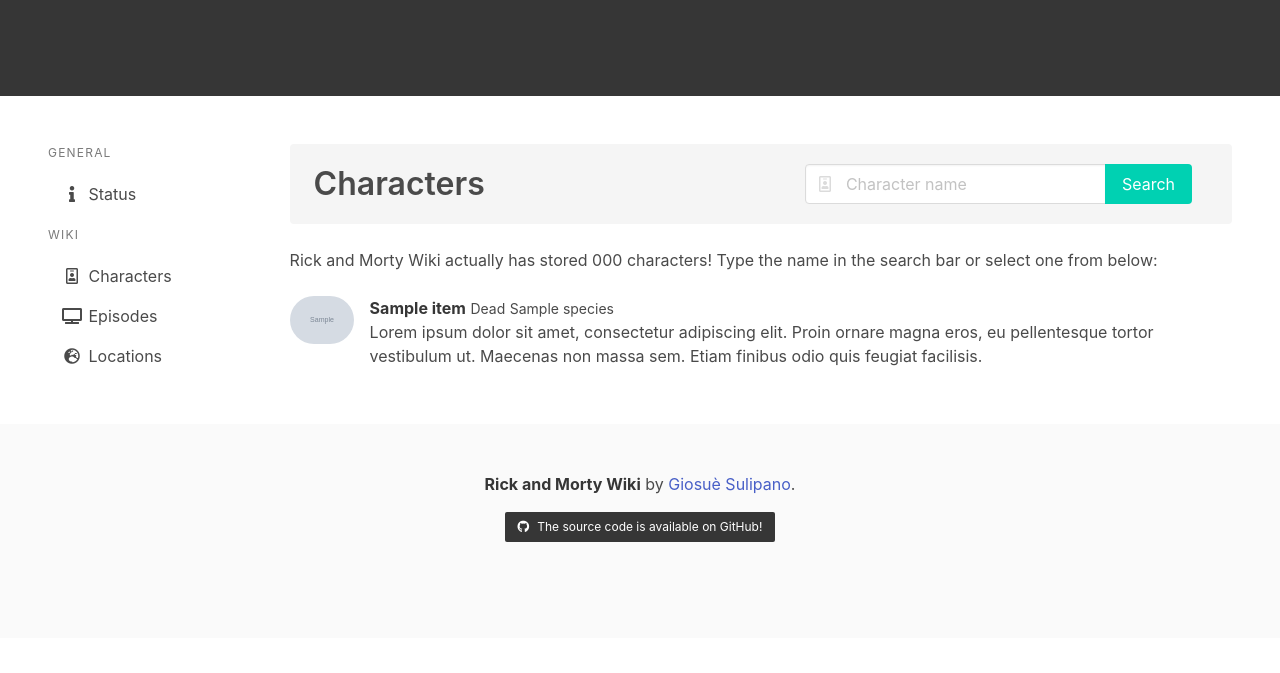
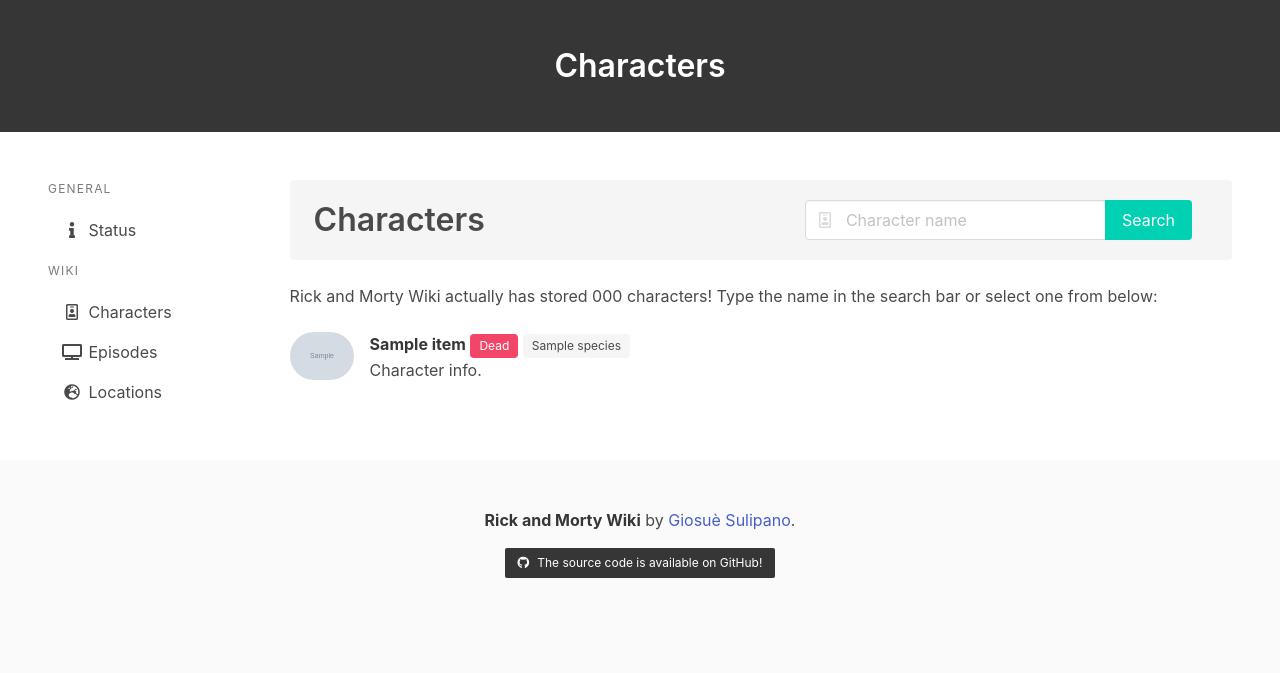
Before and after one commit to imgios/RaM-wiki, a Flask app: template ramwiki/characters/templates/characters/index.html in a window 1280 px wide. Shown: the top 673 px of the page. Run offline with Flask 2, Linux system fonts and the light colour scheme; the template is opened without the code that fills it: most values are stand-ins (such as "Sample title", 1, 10 or a date in 2020); grey boxes marked "Sample" are stand-in pictures; some libraries are stand-ins or nearby versions.

Commit message:
Add tags to show status and species info

```diff
--- a/ramwiki/characters/templates/characters/index.html
+++ b/ramwiki/characters/templates/characters/index.html
@@ -1,4 +1,8 @@
 {% extends 'base.html' %}
+
+{% block title %}
+	Characters
+{% endblock %}
 
 {% block content %}
 	<div class="container">
@@ -38,9 +42,17 @@
 			<div class="media-content">
 				<div class="content">
 					<p>
-						<strong>{{ item['name'] }}</strong> <small>{{ item['status'] }}</small> <small>{{ item['species'] }}</small>
+						<strong>{{ item['name'] }}</strong>
+						{% if item['status'] == 'Alive'%}
+							<span class="tag is-success">{{ item['status'] }}</span>
+						{% elif item['status'] == 'Dead' %}
+							<span class="tag is-danger">{{ item['status'] }}</span>
+						{% else %}
+							<span class="tag is-warning">{{ item['status'] }}</span>
+						{% endif %}
+						<span class="tag is-light">{{ item['species'] }}</span>
 						<br>
-						Lorem ipsum dolor sit amet, consectetur adipiscing elit. Proin ornare magna eros, eu pellentesque tortor vestibulum ut. Maecenas non massa sem. Etiam finibus odio quis feugiat facilisis.
+						Character info.
 					</p>
 				</div>
 			</div>
```
